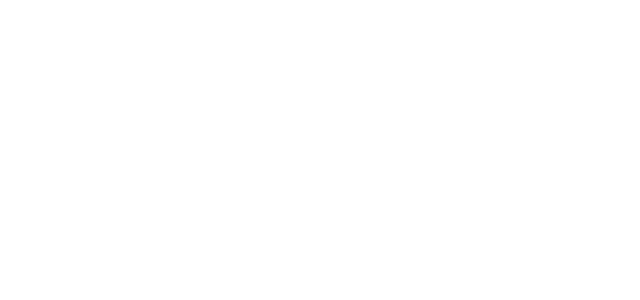
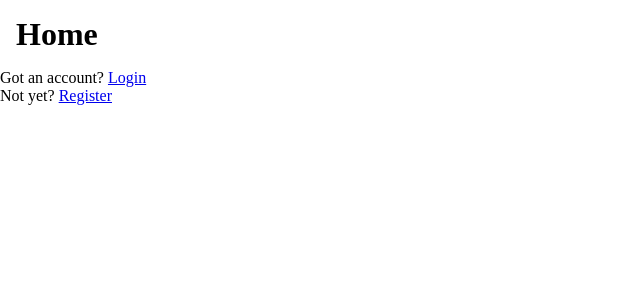
Before and after one commit to edusrmt/quizzera, a React (Create React App) app in the folder web/: page / in a window 1280 px wide. Shown: the top 300 px of the page, without its empty margins (0-640 px from the left). Built offline with nearby package versions, Linux system fonts and the light colour scheme; the HTML template or start-up script is replaced by a standard one.

Commit message:
Cria página inicial

```diff
--- /dev/null
+++ b/web/src/pages/Home/index.tsx
@@ -0,0 +1,14 @@
+import React from 'react';
+import { Link } from 'react-router-dom';
+
+const Home = () => {
+  return (
+    <>
+      <h1 style={{margin: '1rem'}}>Home</h1>
+      <p>Got an account? <Link to="/login">Login</Link></p>
+      <p>Not yet? <Link to="/register">Register</Link></p>
+    </>
+  );
+}
+
+export default Home;
--- a/web/src/pages/Profile/index.tsx
+++ b/web/src/pages/Profile/index.tsx
@@ -25,7 +25,7 @@
 
   function handleLogout () {
     logout();
-    history.push('/login');
+    history.push('/');
   }
 
   return (
--- a/web/src/routes.tsx
+++ b/web/src/routes.tsx
@@ -3,6 +3,7 @@
 
 import { isAuthenticated } from './services/auth';
 
+import Home from './pages/Home';
 import Login from './pages/Login';
 import Register from './pages/Register';
 import Quizzes from './pages/Quizzes';
@@ -24,6 +25,7 @@
   return (
     <BrowserRouter>
       <Switch>
+        <Route path="/" component={Home} exact />
         <Route path="/login" component={Login} />
         <Route path="/register" component={Register} />
         <PrivateRoute path="/quizzes" component={Quizzes} />
```
